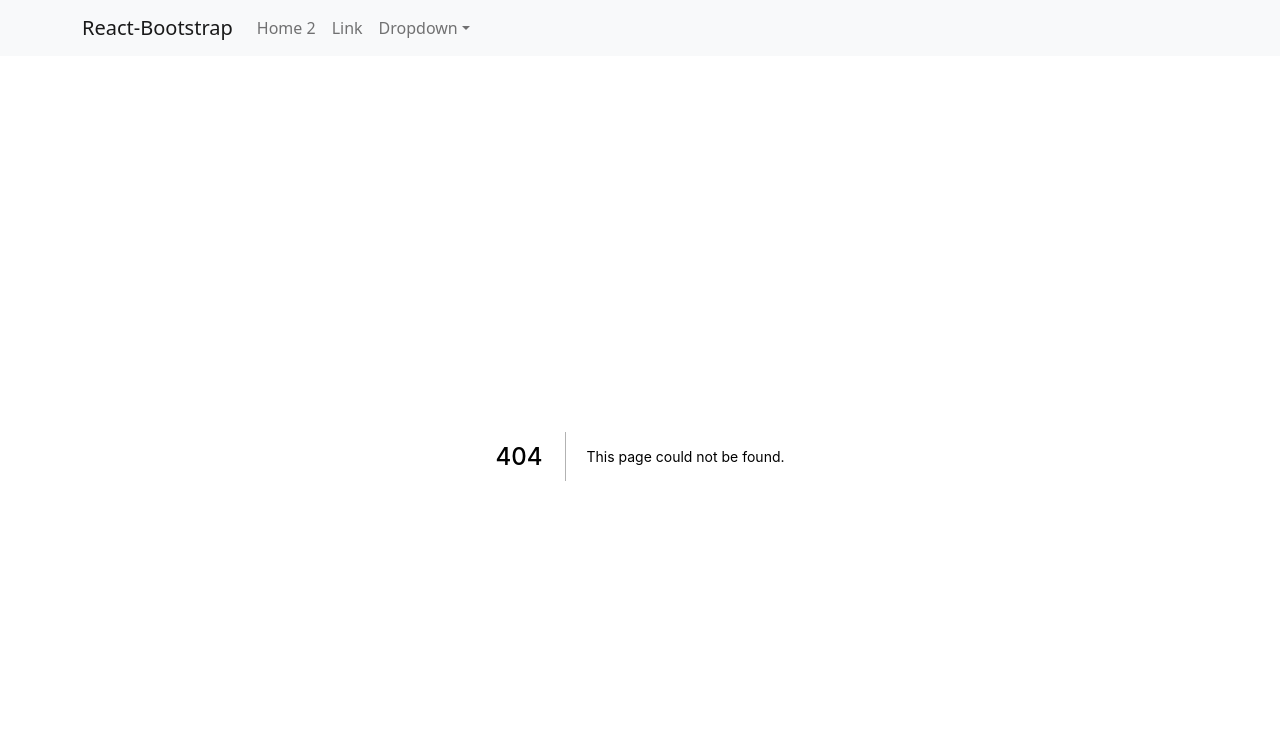
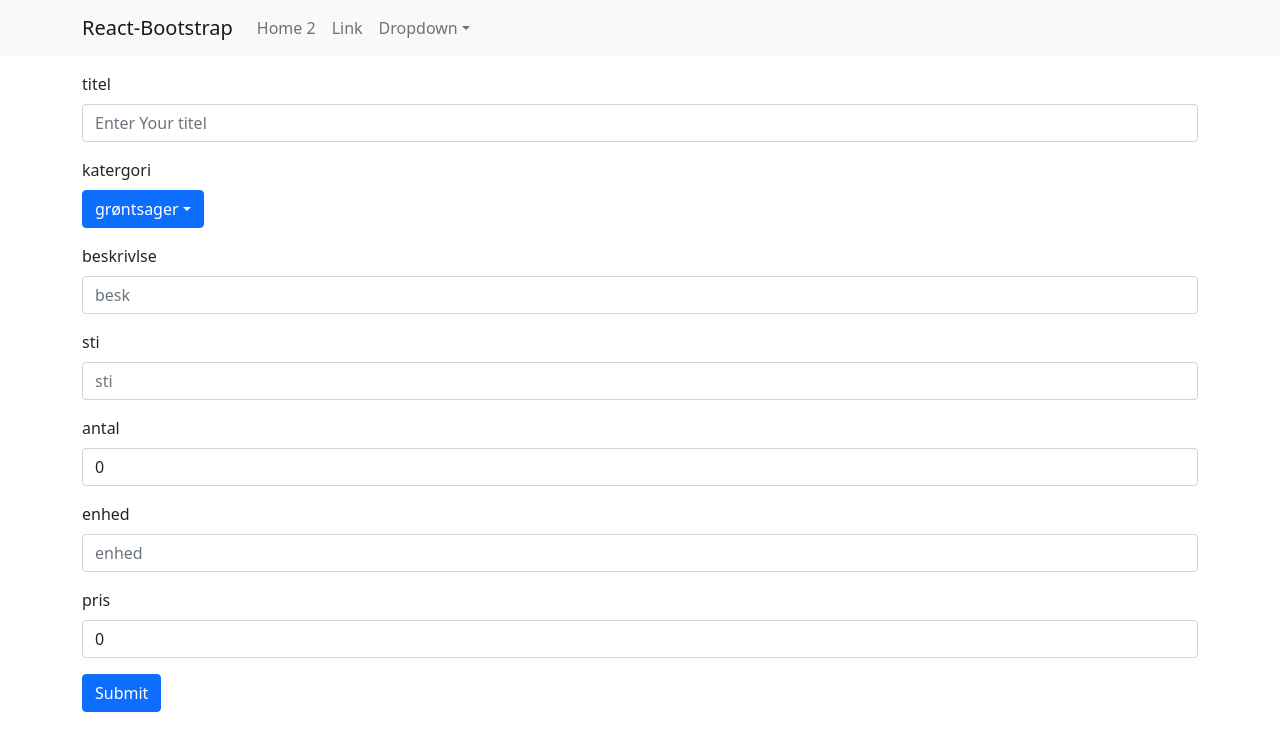
Before and after one commit to KillerDK147/shop-next, a Next.js app: page /prod in a window 1280 px wide. Before the commit this address had no page. Shown: the top 750 px of the page. Built offline with nearby package versions, Linux system fonts and the light colour scheme.

Commit message:
added prod

```diff
--- a/Service/prodService.js
+++ b/Service/prodService.js
@@ -1,4 +1,3 @@
-import { headers } from "../next.config";
 import httpService from "./httpService";
 const apiEndpoint = "produkter/";
 export function saveProd(prod) {
--- /dev/null
+++ b/compements/Prod.js
@@ -0,0 +1,136 @@
+import { Form, Button, DropdownButton, Dropdown } from "react-bootstrap";
+import { getCurrentUser } from "../Service/authService";
+import { useState } from "react";
+import { saveProd } from "../Service/prodService";
+import toast from "./toast/toast";
+import Route from "next/router";
+const User = getCurrentUser();
+console.log(User);
+const Prod = () => {
+  const [Prod, setProd] = useState({
+    katergori: "grøntsager",
+    titel: "",
+    besk: "",
+    sti: "",
+    enhed: "",
+    antal: 0,
+    pris: 0,
+    seller: "",
+  });
+  const handleSelect = async (e) => {
+    console.log(e);
+    setProd({ ...Prod, katergori: e });
+    console.log(`jeg er nu ${Prod.katergori}`);
+  };
+  let handleSubmit = async (e) => {
+    try {
+      e.preventDefault();
+      console.log(Prod);
+      setProd({ ...Prod, seller: User._id });
+
+      if (typeof window !== "undefined" && User.acces !== "client") {
+        await saveProd(Prod);
+        toast({ type: "success", message: "Produktet er oprettet" });
+        revalidate();
+        console.log("saved");
+        Route.push("/home");
+      }
+    } catch (ex) {
+      toast({ type: "error", message: "Produktet kunne ikke oprettes" });
+      console.log(ex.response.data);
+    }
+  };
+  const revalidate = async () => {
+    const t = await fetch("/api/revalidate?secret=supersecret");
+  };
+  let handlerChange = (e) => {
+    setProd({
+      ...Prod,
+      [e.target.name]: e.target.value,
+    });
+  };
+  return (
+    <div className="container">
+      <Form onSubmit={handleSubmit}>
+        <Form.Group className="mb-3 mt-3" controlId="formBasicTitel">
+          <Form.Label>titel</Form.Label>
+          <Form.Control
+            type="text"
+            placeholder="Enter Your titel"
+            name="titel"
+            value={Prod.titel}
+            onChange={handlerChange}
+          />
+        </Form.Group>
+        <Form.Group className="mb-3" controlId="formBasicKatergori">
+          <Form.Label>katergori</Form.Label>
+          <DropdownButton
+            id="dropdown-basic-button"
+            title={Prod.katergori}
+            onSelect={handleSelect}
+          >
+            <Dropdown.Item eventKey="grøntsager">grøntsager</Dropdown.Item>
+            <Dropdown.Item eventKey="frugt">frugt</Dropdown.Item>
+            <Dropdown.Item eventKey="etc">etc</Dropdown.Item>
+          </DropdownButton>
+        </Form.Group>
+
+        <Form.Group className="mb-3" controlId="formBasicBeskrivlse">
+          <Form.Label>beskrivlse</Form.Label>
+          <Form.Control
+            type="text"
+            placeholder="besk"
+            name="besk"
+            value={Prod.besk}
+            onChange={handlerChange}
+          />
+        </Form.Group>
+        <Form.Group className="mb-3" controlId="formBasicSti">
+          <Form.Label>sti</Form.Label>
+          <Form.Control
+            type="text"
+            placeholder="sti"
+            name="sti"
+            value={Prod.sti}
+            onChange={handlerChange}
+          />
+        </Form.Group>
+        <Form.Group className="mb-3" controlId="formBasicAntal">
+          <Form.Label>antal</Form.Label>
+          <Form.Control
+            type="number"
+            placeholder="antal"
+            name="antal"
+            value={Prod.antal}
+            onChange={handlerChange}
+          />
+        </Form.Group>
+        <Form.Group className="mb-3" controlId="formBasicEnhed">
+          <Form.Label>enhed</Form.Label>
+          <Form.Control
+            type="text"
+            placeholder="enhed"
+            name="enhed"
+            value={Prod.enhed}
+            onChange={handlerChange}
+          />
+        </Form.Group>
+        <Form.Group className="mb-3" controlId="formBasicPris">
+          <Form.Label>pris</Form.Label>
+          <Form.Control
+            type="number"
+            placeholder="pris"
+            name="pris"
+            value={Prod.pris}
+            onChange={handlerChange}
+          />
+        </Form.Group>
+        <Button variant="primary" type="submit">
+          Submit
+        </Button>
+      </Form>
+    </div>
+  );
+};
+
+export default Prod;
--- a/pages/_app.js
+++ b/pages/_app.js
@@ -4,9 +4,13 @@ import { ToastContainer } from "react-toastify";
 import "react-toastify/dist/ReactToastify.css";
 import { Fragment, useEffect } from "react";
 import Menu from "../compements/Menu";
+import { getCurrentUser } from "../Service/authService";
+import { useState } from "react";
 function MyApp({ Component, pageProps }) {
+  const [User, setUser] = useState({});
   useEffect(() => {
     import("bootstrap/dist/js/bootstrap");
+    setUser(getCurrentUser());
   }, []);
   return (
     <Fragment>
@@ -20,7 +24,7 @@ function MyApp({ Component, pageProps }) {
         closeOnClick
         pauseOnHover
       />
-      <Menu>
+      <Menu user={User}>
         <Component {...pageProps} />
       </Menu>
     </Fragment>
--- /dev/null
+++ b/pages/prod/index.js
@@ -0,0 +1,11 @@
+import { Fragment } from "react";
+import Prod from "../../compements/Prod";
+const prod = () => {
+  return (
+    <Fragment>
+      <Prod />
+    </Fragment>
+  );
+};
+
+export default prod;
--- a/pages/user/index.js
+++ b/pages/user/index.js
@@ -25,7 +25,7 @@ const Login = () => {
       console.log("acc");
       console.log(acc);
       if (acc) {
-        Router.push("/home");
+        window.location.href = "/home";
       } else {
         console.log("error");
       }
```
